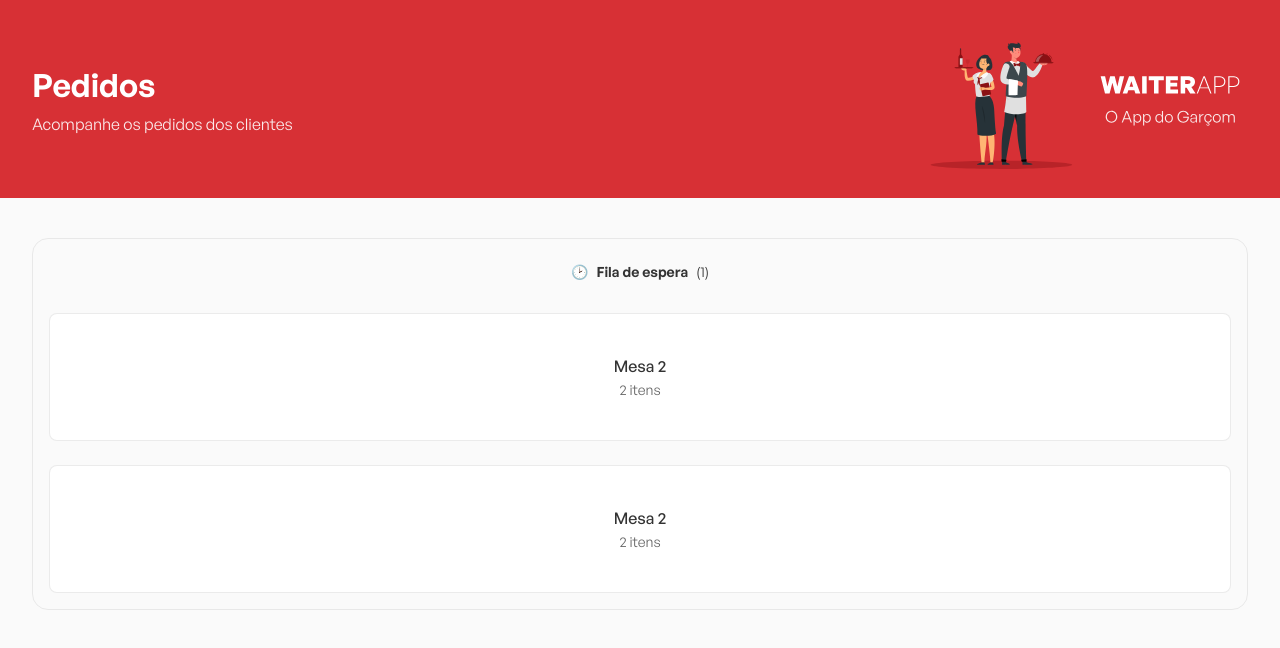
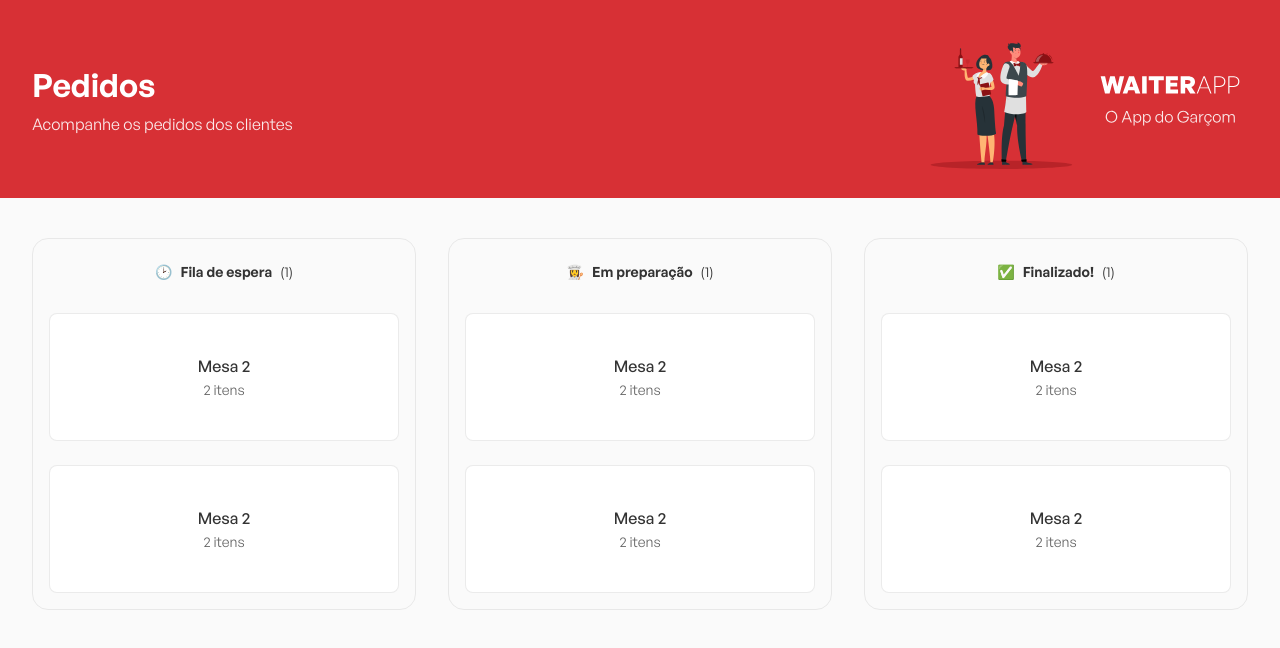
Before and after one commit to Augusto9237/waiter-app-gdmsve, a React (Vite) app: page / in a window 1280 px wide. Shown: the top 648 px of the page. Built offline with nearby package versions, Linux system fonts and the light colour scheme.

Commit message:
types in progress

```diff
--- a/src/components/Orders/index.tsx
+++ b/src/components/Orders/index.tsx
@@ -4,7 +4,9 @@ import { Container } from "./styles";
 export function Orders() {
   return (
     <Container>
-      <OrdersBoard />
+      <OrdersBoard icon="🕑" title="Fila de espera" />
+      <OrdersBoard icon="👩‍🍳" title="Em preparação" />
+      <OrdersBoard icon="✅" title="Finalizado!" />
     </Container>
   );
 }
--- a/src/components/OrdersBoard/index.tsx
+++ b/src/components/OrdersBoard/index.tsx
@@ -1,11 +1,16 @@
 import { Board, OrdersContainer } from "./styles";
 
-export function OrdersBoard() {
+interface OrderBoardProps {
+  icon: string;
+  title: string;
+}
+
+export function OrdersBoard({icon, title}: OrderBoardProps) {
   return (
     <Board>
       <header>
-        <span>🕑</span>
-        <strong>Fila de espera</strong>
+        <span>{icon}</span>
+        <strong>{title}</strong>
         <span>(1)</span>
       </header>
 
--- /dev/null
+++ b/src/types/Order.ts
@@ -0,0 +1,5 @@
+export interface Order {
+  _id: string;
+  table: string;
+  status: string;
+}
```
